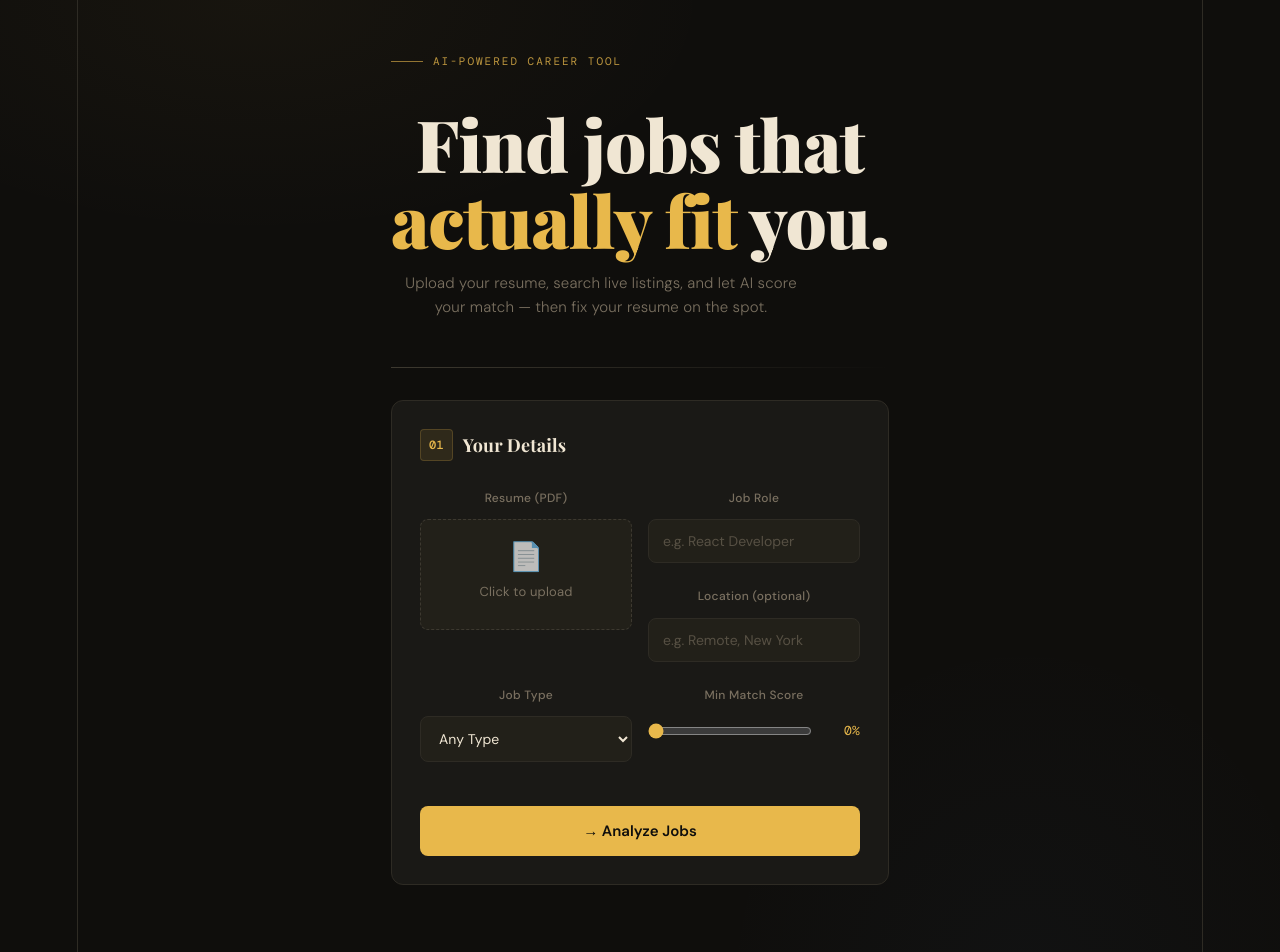
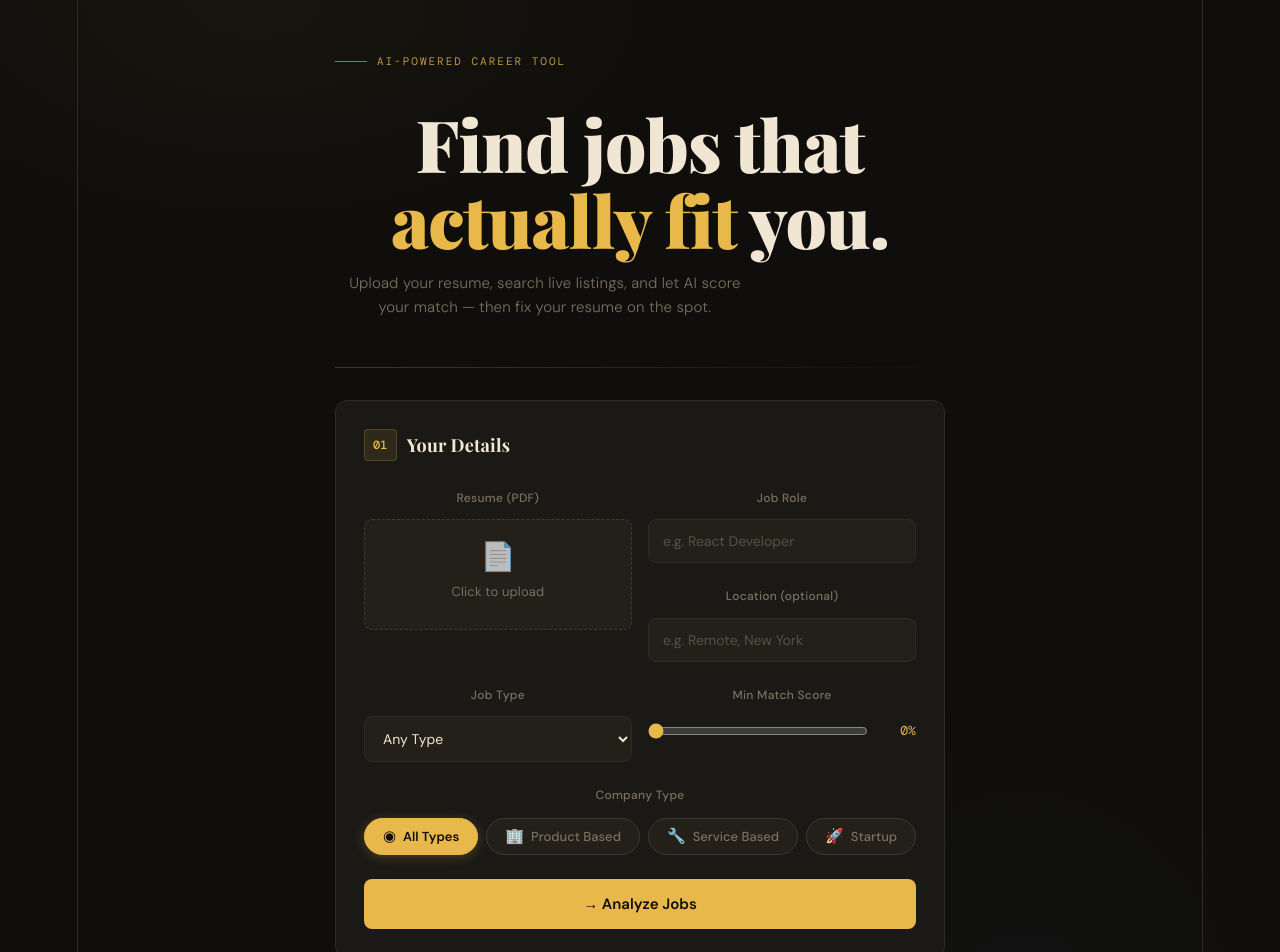
Before and after one commit to SubhadipMajee/ai-job-matcher-frontend, a React (Vite) app: page / in a window 1280 px wide. Shown: the top 952 px of the page. Built offline with nearby package versions, Linux system fonts and the light colour scheme; a web font is replaced by a local one.

Commit message:
add resume download as txt and word

```diff
--- a/src/App.jsx
+++ b/src/App.jsx
@@ -1137,6 +1137,14 @@ const styles = `
 
   @keyframes fadeUp { from { opacity: 0; transform: translateY(12px); } to { opacity: 1; transform: translateY(0); } }
   .fade-up { animation: fadeUp 0.4s ease forwards; }
+
+  .company-type-group { margin-bottom: 20px; }
+  .company-type-label { display: block; font-size: 12px; font-weight: 500; color: var(--muted); margin-bottom: 10px; letter-spacing: 0.3px; }
+  .company-type-pills { display: flex; flex-wrap: wrap; gap: 8px; }
+  .company-pill { padding: 9px 18px; border: 1px solid var(--border2); border-radius: 20px; background: var(--surface2); color: var(--muted); font-family: var(--font-body); font-size: 13px; font-weight: 500; cursor: pointer; transition: all 0.25s ease; display: flex; align-items: center; gap: 7px; user-select: none; }
+  .company-pill:hover { border-color: var(--gold); color: var(--gold); background: rgba(232,184,75,0.04); }
+  .company-pill.active { border-color: var(--gold); color: #0f0e0c; background: var(--gold); font-weight: 600; box-shadow: 0 2px 12px rgba(232,184,75,0.25); }
+  .company-pill .pill-icon { font-size: 15px; line-height: 1; }
 `;
 
 function scoreClass(s) {
@@ -1156,6 +1164,7 @@ export default function App() {
   const [jobRole, setJobRole] = useState("");
   const [location, setLocation] = useState("");
   const [jobType, setJobType] = useState("");
+  const [companyType, setCompanyType] = useState("");
   const [minScore, setMinScore] = useState(0);
   const [loading, setLoading] = useState(false);
   const [resumeText, setResumeText] = useState("");
@@ -1180,6 +1189,7 @@ export default function App() {
       jf.append("job_role", jobRole);
       jf.append("location", location);
       jf.append("job_type", jobType);
+      jf.append("company_type", companyType);
       const jr = await axios.post(`${API}/fetch-jobs`, jf);
       setJobs(jr.data.jobs);
     } catch (e) { alert("Error: " + (e.response?.data?.detail || e.message)); }
@@ -1328,6 +1338,28 @@ export default function App() {
                   value={minScore} onChange={e => setMinScore(Number(e.target.value))} />
                 <span className="slider-val">{minScore}%</span>
               </div>
+            </div>
+          </div>
+
+          <div className="company-type-group">
+            <label className="company-type-label">Company Type</label>
+            <div className="company-type-pills">
+              {[
+                { value: "", label: "All Types", icon: "◉" },
+                { value: "product based", label: "Product Based", icon: "🏢" },
+                { value: "service based", label: "Service Based", icon: "🔧" },
+                { value: "startup", label: "Startup", icon: "🚀" },
+              ].map(opt => (
+                <button
+                  key={opt.value}
+                  className={`company-pill ${companyType === opt.value ? "active" : ""}`}
+                  onClick={() => setCompanyType(companyType === opt.value ? "" : opt.value)}
+                  type="button"
+                >
+                  <span className="pill-icon">{opt.icon}</span>
+                  {opt.label}
+                </button>
+              ))}
             </div>
           </div>
 
```
